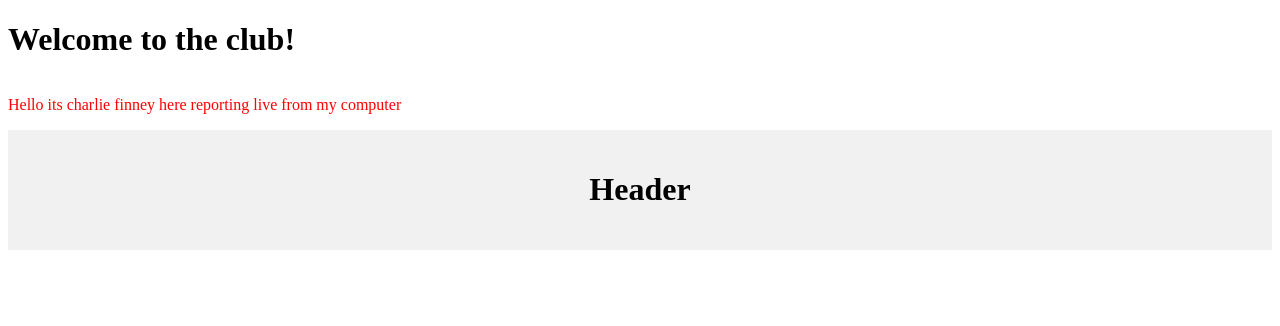
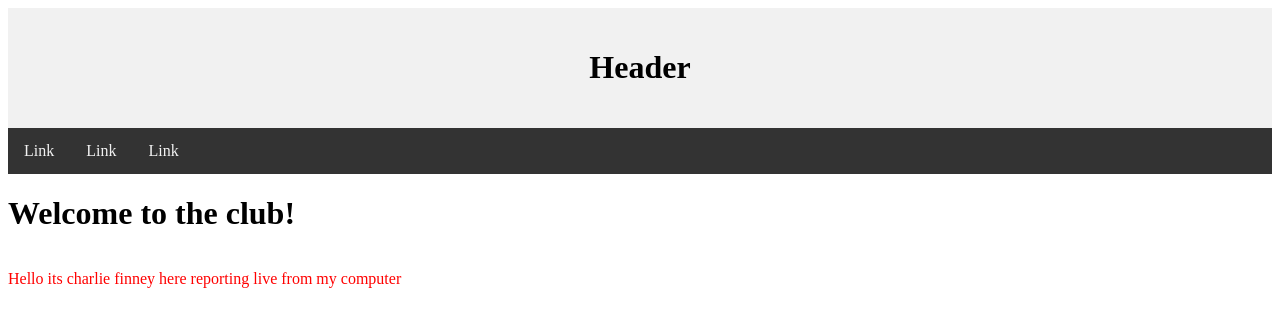
Before and after one commit to charliefin/Web-Design, a plain HTML site: page CSS.html in a window 1280 px wide. Drawn offline with Linux system fonts and the light colour scheme.

Commit message:
new layout

```diff
--- a/CSS.html
+++ b/CSS.html
@@ -11,13 +11,37 @@ p {
   text-align: center;
   padding: 20px;
 }
+/* Style the top navigation bar */
+.topnav {
+  overflow: hidden;
+  background-color: #333;
+}
+/* Style the topnav links */
+.topnav a {
+  float: left;
+  display: block;
+  color: #f2f2f2;
+  text-align: center;
+  padding: 14px 16px;
+  text-decoration: none;
+}
+/* Change color on hover */
+.topnav a:hover {
+  background-color: #ddd;
+  color: black;
+}
 </style>
 </head>
 <body>
+    <div class="My header">
+        <h1>Header</h1>
+      </div>
+    <div class="topnav">
+        <a href="#">Link</a>
+        <a href="#">Link</a>
+        <a href="#">Link</a>
+      </div>
     <h1>Welcome to the club!</h1>
     <p>Hello its charlie finney here reporting live from my computer</p>
-    <div class="header">
-        <h1>Header</h1>
-      </div>
 </body>
 </html>
```
